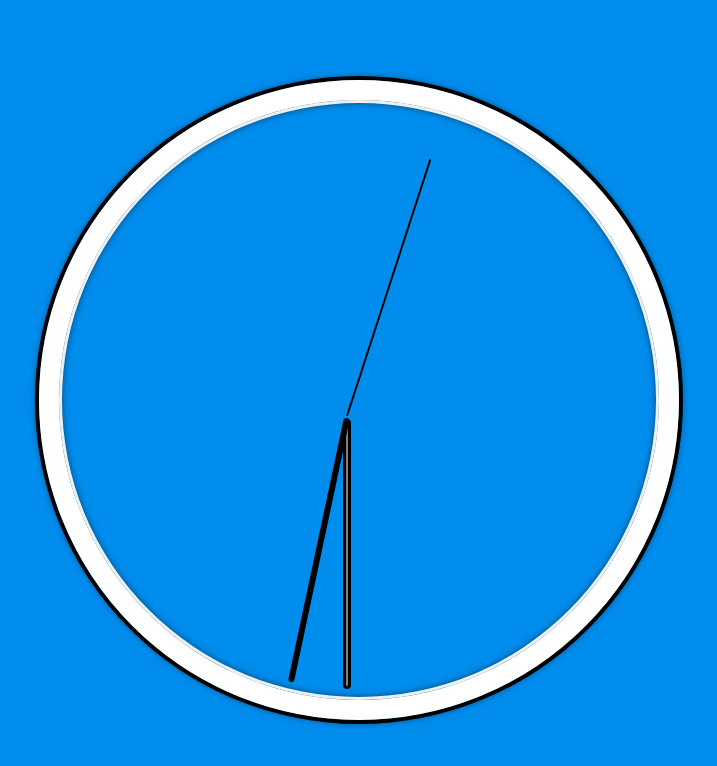
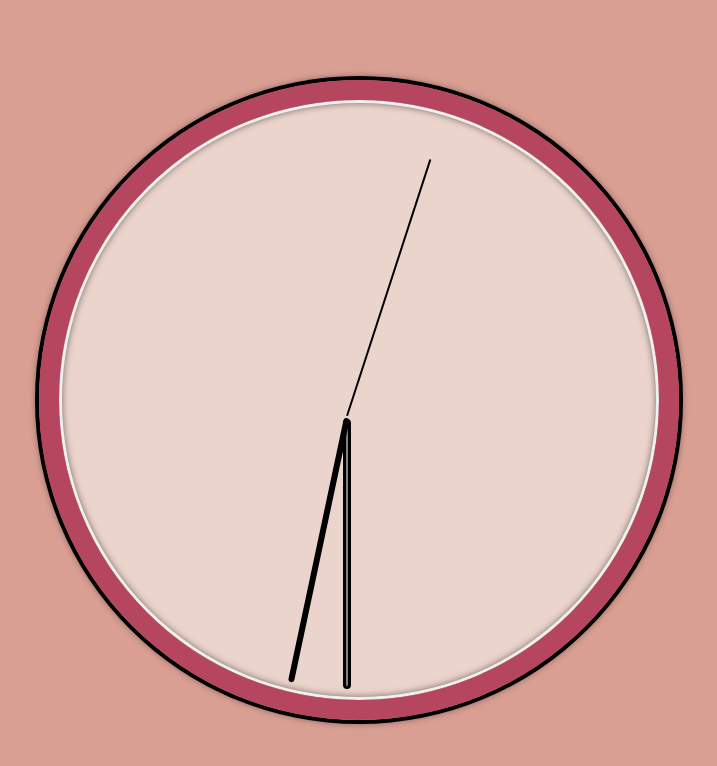
Before and after one commit to Asilo5/vanilla-js-clock-2, a plain HTML site: page index.html in a window 1280 px wide. Shown: the whole page, without its empty margins (281-998 px from the left). Drawn offline with Linux system fonts and the light colour scheme.

Commit message:
Change background and clock colour and add a colour to the clock face

```diff
--- a/style.css
+++ b/style.css
@@ -5,7 +5,7 @@
 }
 
 body {
-    background: #018ded;
+    background: #DA9F93;
     font-family: 'helvetica neue';
     font-size: 2em;
     text-align: center;
@@ -18,7 +18,7 @@ body {
 .clock {
     width: 20em;
     height: 20em;
-    border: 20px solid white;
+    border: 20px solid #B6465F;
     border-radius: 50%;
     margin: 50px auto;
     position: relative;
@@ -34,6 +34,9 @@ body {
     width: 100%;
     height: 100%;
     transform: translateY(-3px);
+    background-color: #EBD4CB;
+    border-radius: 50%;
+    z-index: -2;
 }
 
 .hand {
```
